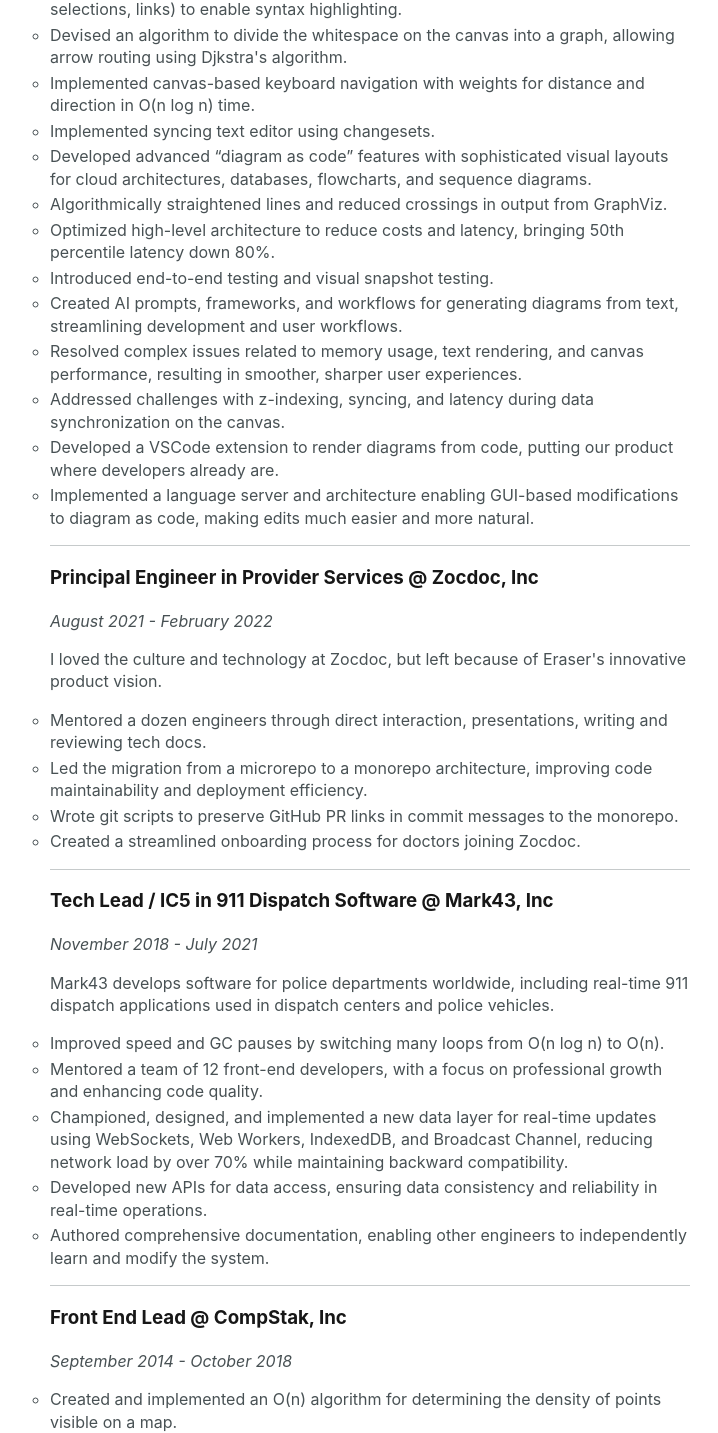
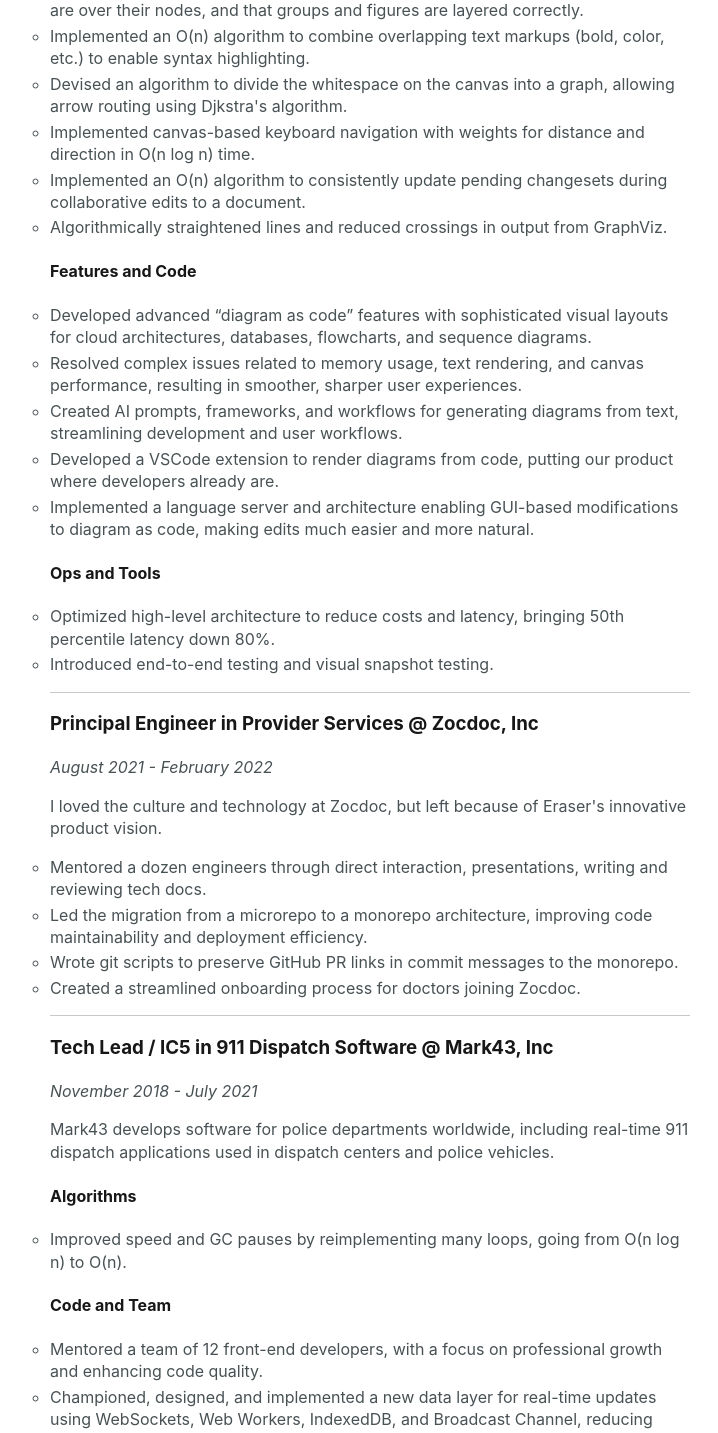
Before and after one commit to stutrek/stukabakoff.com, a Next.js app: page /resume in a window 1280 px wide. Shown: the part 1583-3016 px from the top of the page, without its empty margins (270-988 px from the left). Built offline with nearby package versions, Linux system fonts and the light colour scheme.

Commit message:
added more headers to resume to break it up

```diff
--- a/src/app/resume/resume.mdx
+++ b/src/app/resume/resume.mdx
@@ -6,20 +6,27 @@
 
 Eraser is a tool for whiteboarding and documentation, the essence of it is a document editor next to a canvas, with integrations going both ways. It has diagram as code features similar to Mermaid. I played a part in nearly every part of the app.
 
--   Created algorithmic guarantees around z-indexing in O(n) time (text and bound arrows must be over boxes, groups, figures).
--   Implemented an O(n) algorithm to combine overlapping text features (bold, color, selections, links) to enable syntax highlighting.
+#### Algorithms
+
+-   Created O(n) algorithmic guarantees for z-indexing, ensuring text and bound arrows are over their nodes, and that groups and figures are layered correctly.
+-   Implemented an O(n) algorithm to combine overlapping text markups (bold, color, etc.) to enable syntax highlighting.
 -   Devised an algorithm to divide the whitespace on the canvas into a graph, allowing arrow routing using Djkstra's algorithm.
 -   Implemented canvas-based keyboard navigation with weights for distance and direction in O(n log n) time.
--   Implemented syncing text editor using changesets.
+-   Implemented an O(n) algorithm to consistently update pending changesets during collaborative edits to a document.
+-   Algorithmically straightened lines and reduced crossings in output from GraphViz.
+
+#### Features and Code
+
 -   Developed advanced “diagram as code” features with sophisticated visual layouts for cloud architectures, databases, flowcharts, and sequence diagrams.
--   Algorithmically straightened lines and reduced crossings in output from GraphViz.
+-   Resolved complex issues related to memory usage, text rendering, and canvas performance, resulting in smoother, sharper user experiences.
+-   Created AI prompts, frameworks, and workflows for generating diagrams from text, streamlining development and user workflows.
+-   Developed a VSCode extension to render diagrams from code, putting our product where developers already are.
+-   Implemented a language server and architecture enabling GUI-based modifications to diagram as code, making edits much easier and more natural.
+
+#### Ops and Tools
+
 -   Optimized high-level architecture to reduce costs and latency, bringing 50th percentile latency down 80%.
 -   Introduced end-to-end testing and visual snapshot testing.
--   Created AI prompts, frameworks, and workflows for generating diagrams from text, streamlining development and user workflows.
--   Resolved complex issues related to memory usage, text rendering, and canvas performance, resulting in smoother, sharper user experiences.
--   Addressed challenges with z-indexing, syncing, and latency during data synchronization on the canvas.
--   Developed a VSCode extension to render diagrams from code, putting our product where developers already are.
--   Implemented a language server and architecture enabling GUI-based modifications to diagram as code, making edits much easier and more natural.
 
 ---
 
@@ -42,7 +49,12 @@
 
 Mark43 develops software for police departments worldwide, including real-time 911 dispatch applications used in dispatch centers and police vehicles.
 
--   Improved speed and GC pauses by switching many loops from O(n log n) to O(n).
+#### Algorithms
+
+-   Improved speed and GC pauses by reimplementing many loops, going from O(n log n) to O(n).
+
+#### Code and Team
+
 -   Mentored a team of 12 front-end developers, with a focus on professional growth and enhancing code quality.
 -   Championed, designed, and implemented a new data layer for real-time updates using WebSockets, Web Workers, IndexedDB, and Broadcast Channel, reducing network load by over 70% while maintaining backward compatibility.
 -   Developed new APIs for data access, ensuring data consistency and reliability in real-time operations.
@@ -54,9 +66,14 @@
 
 _September 2014 - October 2018_
 
+#### Algorithms
+
 -   Created and implemented an O(n) algorithm for determining the density of points visible on a map.
 -   Created an O(n) algorithm for bucketing data points on a graph.
 -   Created a data layer that would find and load chunks of uncached data for virtualized lists.
+
+#### Code and Team
+
 -   Led the development of the flagship React/Redux application, overseeing architecture and feature implementation.
 -   Engineered systems capable of handling tens of thousands of data points on maps, tables, and graphs with smooth animations.
 -   Created embeddable widgets for third-party websites using shared components from flagship apps.
```
